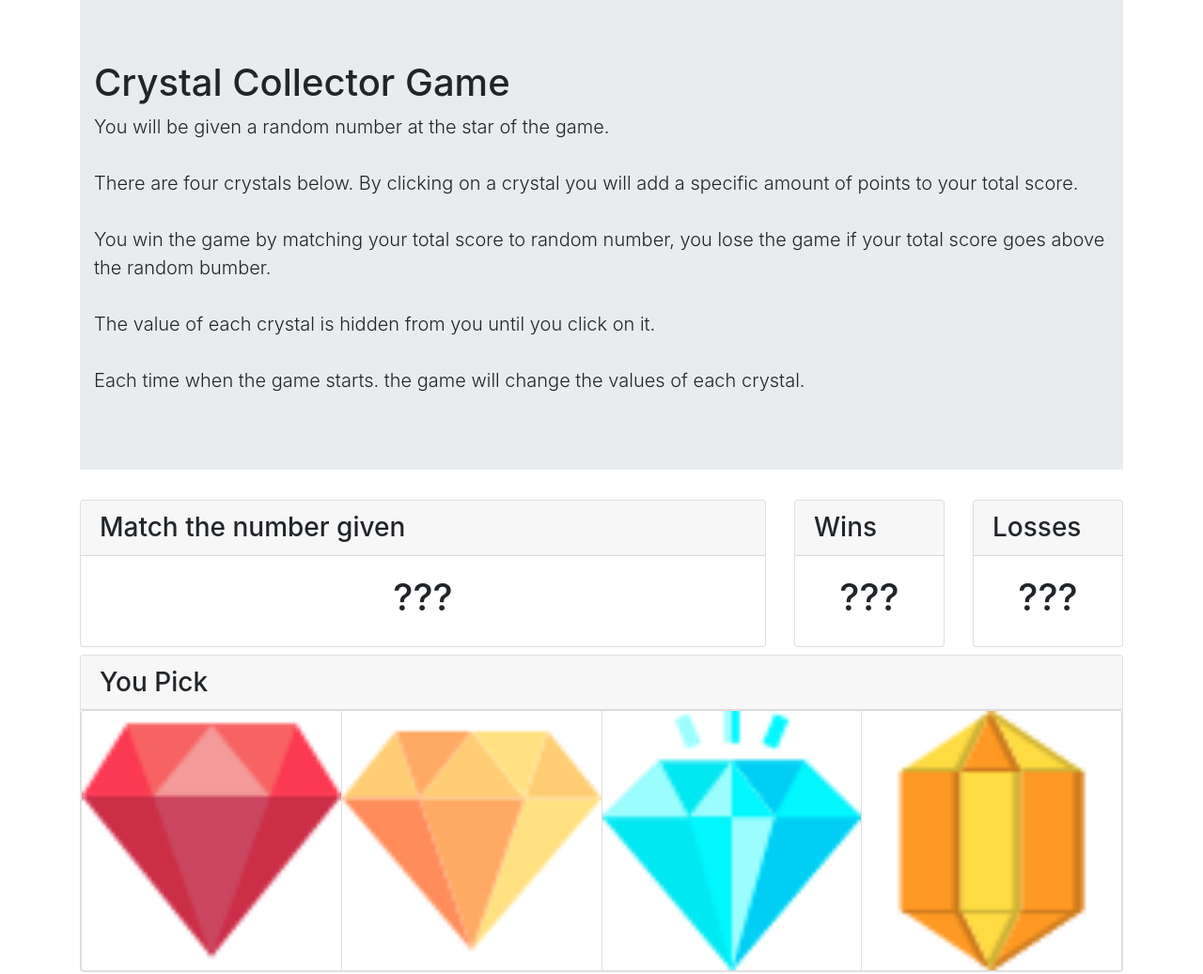
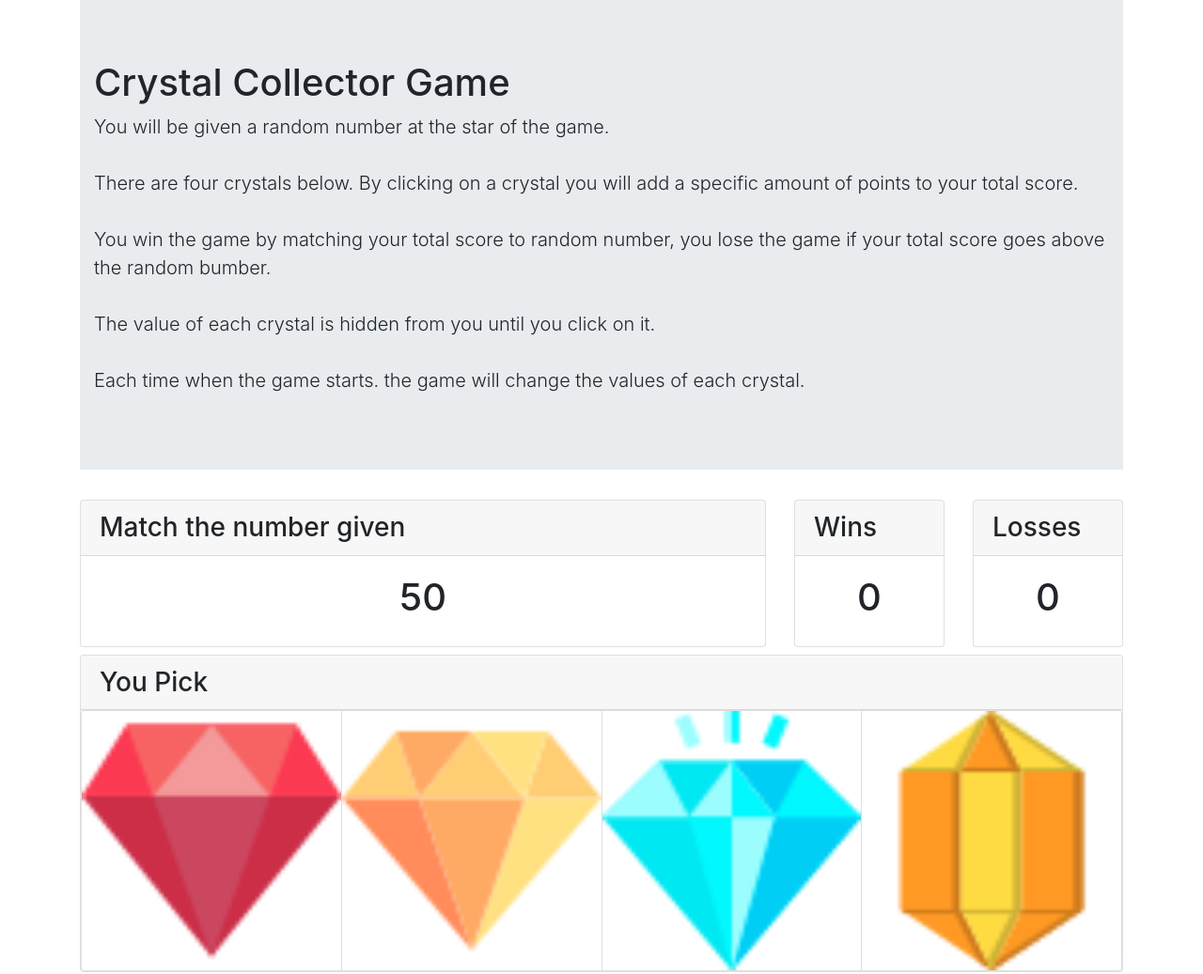
Before and after one commit to jeancarlov/unit-4-game, a plain HTML site: page index.html in a window 1280 px wide. Shown: the top 1037 px of the page at 94% size. Drawn offline with nearby package versions, Linux system fonts and the light colour scheme.

Commit message:
phase-02 javascript logic

```diff
--- a/assets/javascript/game.js
+++ b/assets/javascript/game.js
@@ -0,0 +1,42 @@
+
+//JavaScript funtion that wraps everything
+$(document).ready(function () {
+
+    // computerPick and userPick bank place holders
+
+    var targetPickBank = Math.floor (Math.random () *119)+1;
+    console.log(targetPickBank);
+    $('#target-pick').text(targetPickBank);
+    var cardPickBank = Math.floor (Math.random () *11)+1;
+    console.log(cardPickBank);
+
+    //list of Global variables to the runtime of the application
+    var wins = 0;
+    var losses= 0;
+    var targetPick = [];
+    var userPick = [];
+    var totalScore = 0;
+    var isCardChosen = false;
+    var isCalculated = false;
+
+    //wins and loses declaration on the html
+    $('#number-wins').text(wins);
+    $('#number-losses').text(losses);
+
+    //  This functio will initialize the game.
+    function initializer() {
+        targetPick = ''; // should this be in quotes
+        userPick = 0;
+        totalScore = 0;
+        isCardChosen = false;
+        isCalculated = false;
+
+        $("#computer-pick, #total-score, .card").empty();
+    }
+        $(".card").on("click", function() {
+            // ckeck if we've already run a calcultion
+            if (isCalculated){
+                return false;
+            }
+        })
+});
--- a/index.html
+++ b/index.html
@@ -49,7 +49,8 @@
                 <div class="card mb-2">
                     <h3 class="card-header">Match the number given</h3>
                     <div class="card-body text-center">
-                        <h1 id="computer-pick">???</h1>
+                        <h1 id="target-pick">???</h1>
+                         <!-- change this to target-pick -->
                     </div>
                 </div>
             </div>
```
Also changed, not shown: 1 other file.
